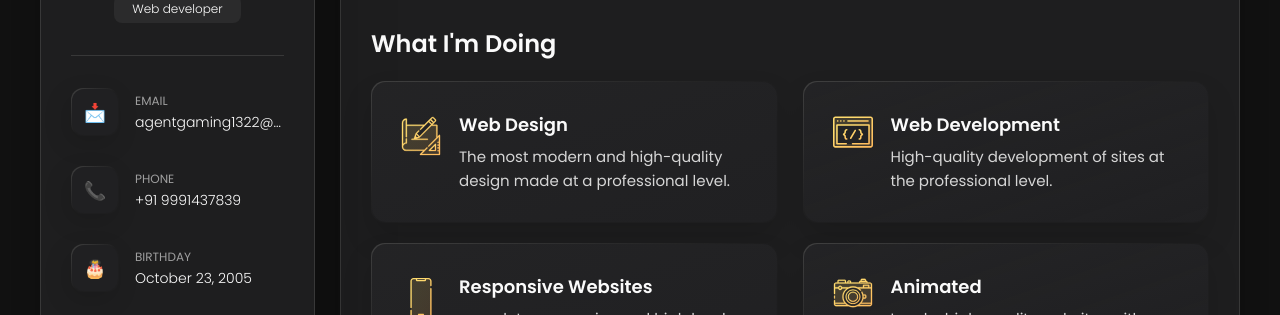
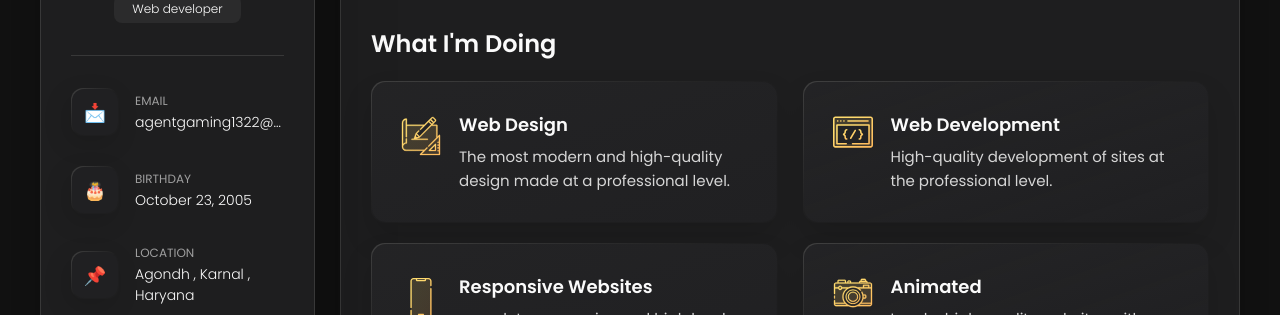
Before and after one commit to Nirbhayrana68/dh, a plain HTML site: page index.html in a window 1280 px wide. Shown: the part 352-667 px from the top of the page. Drawn offline with nearby package versions, Linux system fonts and the light colour scheme.

Commit message:
Update index.html

```diff
--- a/index.html
+++ b/index.html
@@ -79,19 +79,7 @@
 
           </li>
 
-          <li class="contact-item">
 
-            <div class="icon-box">
-              📞
-            </div>
-
-            <div class="contact-info">
-              <p class="contact-title">Phone</p>
-
-              <a href="tel:+12133522795" class="contact-link">+91 9991437839</a>
-            </div>
-
-          </li>
 
           <li class="contact-item">
 
```
